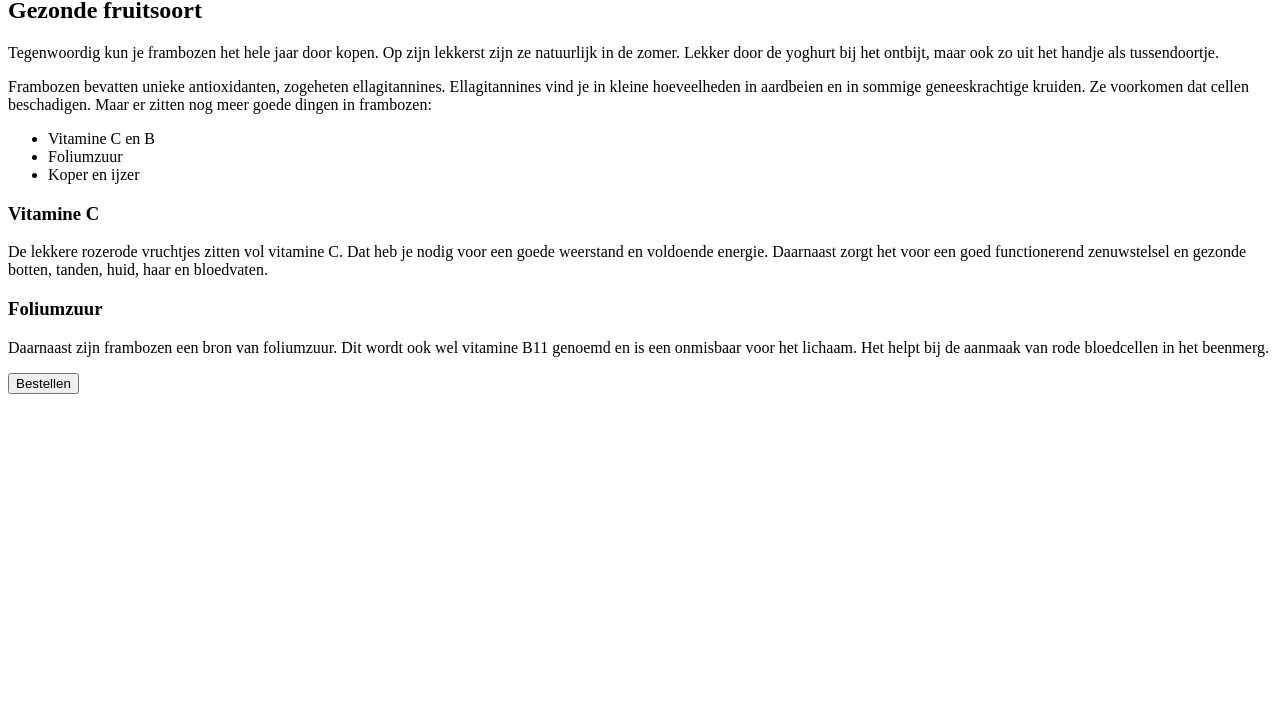
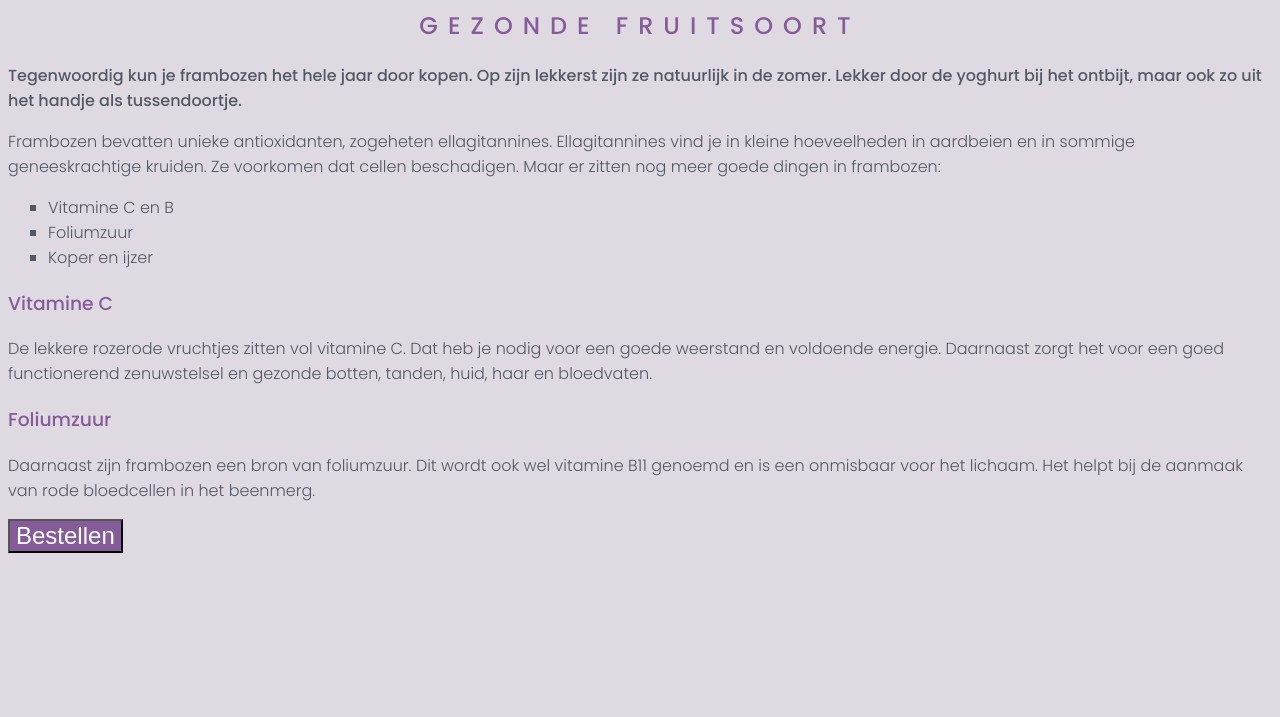
Before and after one commit to wen2811/frontend-css-frambozen-artikel, a plain HTML site: page index.html in a window 1280 px wide. Shown: the part 83-800 px from the top of the page. Drawn offline with Linux system fonts and the light colour scheme.

Commit message:
aanpassingen in styles.css

```diff
--- a/styles.css
+++ b/styles.css
@@ -0,0 +1,39 @@
+@import url('https://fonts.googleapis.com/css2?family=Poppins:wght@300;500&display=swap');
+
+body {
+    font-family: 'Poppins', Arial, sans-serif;
+    font-weight: 300;
+    background-color: HSL(280, 13%, 87%);
+    color: HSL(223, 10%, 36%);
+}
+
+h1 {
+    text-decoration: underline;
+}
+h1, h2, h3 {
+    color: HSL(281, 26%, 48%);
+    font-weight: 500;
+}
+
+h1, h2 {
+    text-align: center;
+}
+
+h2 {
+    text-transform: uppercase;
+    letter-spacing: 10px;
+}
+ul{
+    list-style-type: square;
+}
+#introduction{
+    font-weight: 500;
+}
+button {
+    background-color:HSL(281, 26%, 48%);
+    color: hsl(0, 0%, 100%);
+    font-size: 24px;
+}
+button:hover{
+    background-color: palevioletred;
+}
```
Also changed, not shown: index.html (+1 -1 lines).
